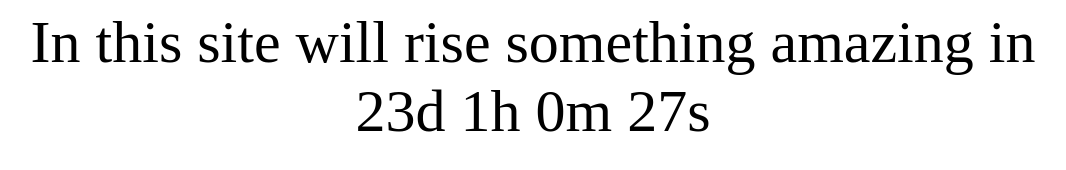
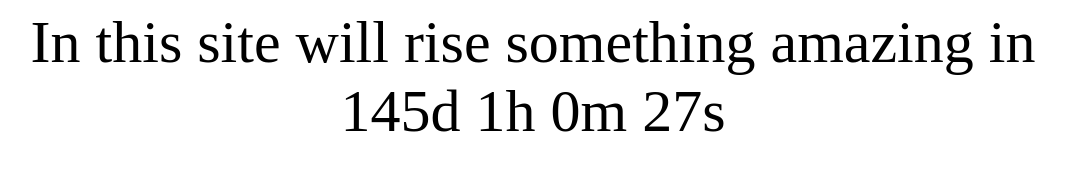
Before and after one commit to iamwindel/iamwindel.github.io, a plain HTML site: page index.html in a window 1280 px wide. Shown: the whole page, without its empty margins (107-1173 px from the left). Drawn offline with Linux system fonts and the light colour scheme.

Commit message:
Update index.html

```diff
--- a/index.html
+++ b/index.html
@@ -16,7 +16,7 @@
 
     <script>
 // Set the date we're counting down to
-var countDownDate = new Date("April 18, 2018 12:00:00").getTime();
+var countDownDate = new Date("August 18, 2018 12:00:00").getTime();
 
 // Update the count down every 1 second
 var x = setInterval(function() {
```
